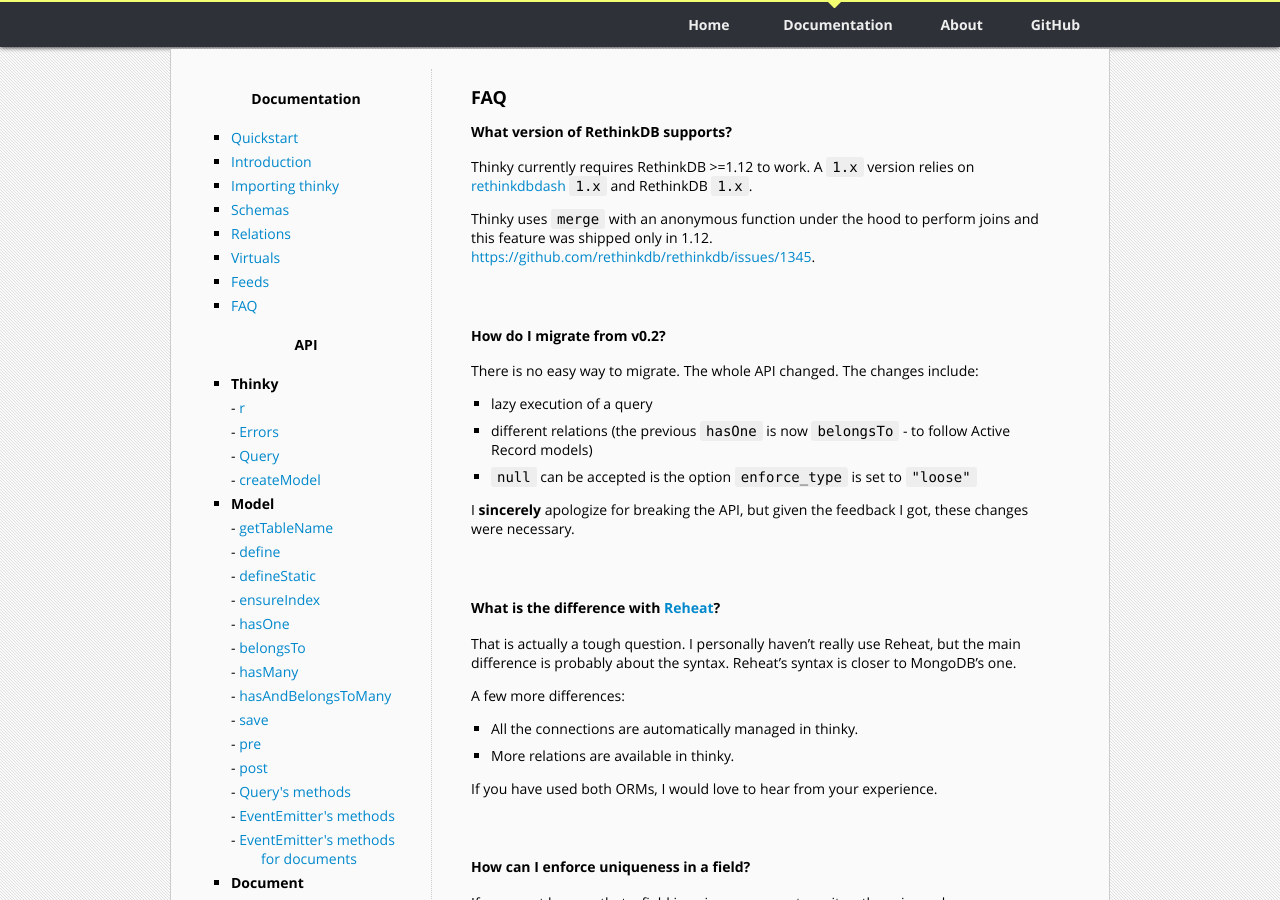
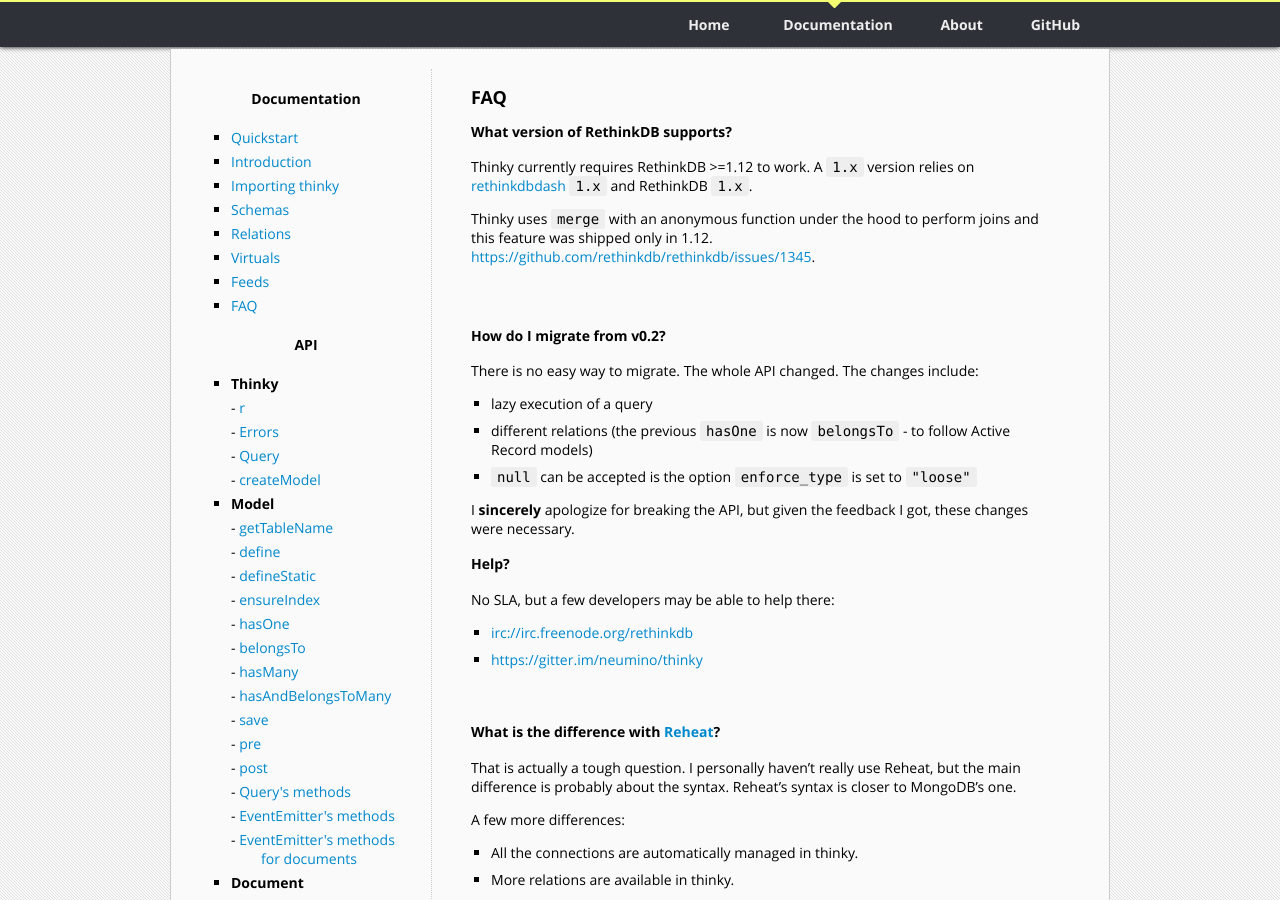
Before and after one commit to neumino/thinky, a Jekyll site: the page built from documentation/faq.md, in a window 1280 px wide and 900 px high. Built offline with Jekyll 4.4.1, drawn with Linux system fonts in a browser that asks for light colours; Markdown is read by kramdown in place of the engine named in the settings.

Commit message:
Add irc/gitter

```diff
--- a/documentation/faq.md
+++ b/documentation/faq.md
@@ -26,6 +26,15 @@
 
 I __sincerely__ apologize for breaking the API, but given the feedback I got, these changes
 were necessary.
+
+
+#### Help?
+
+No SLA, but a few developers may be able to help there:
+
+- [irc://irc.freenode.org/rethinkdb](irc://irc.freenode.org/rethinkdb)
+- [https://gitter.im/neumino/thinky](https://gitter.im/neumino/thinky)
+
 
 
 <div class="space"></div>
```
